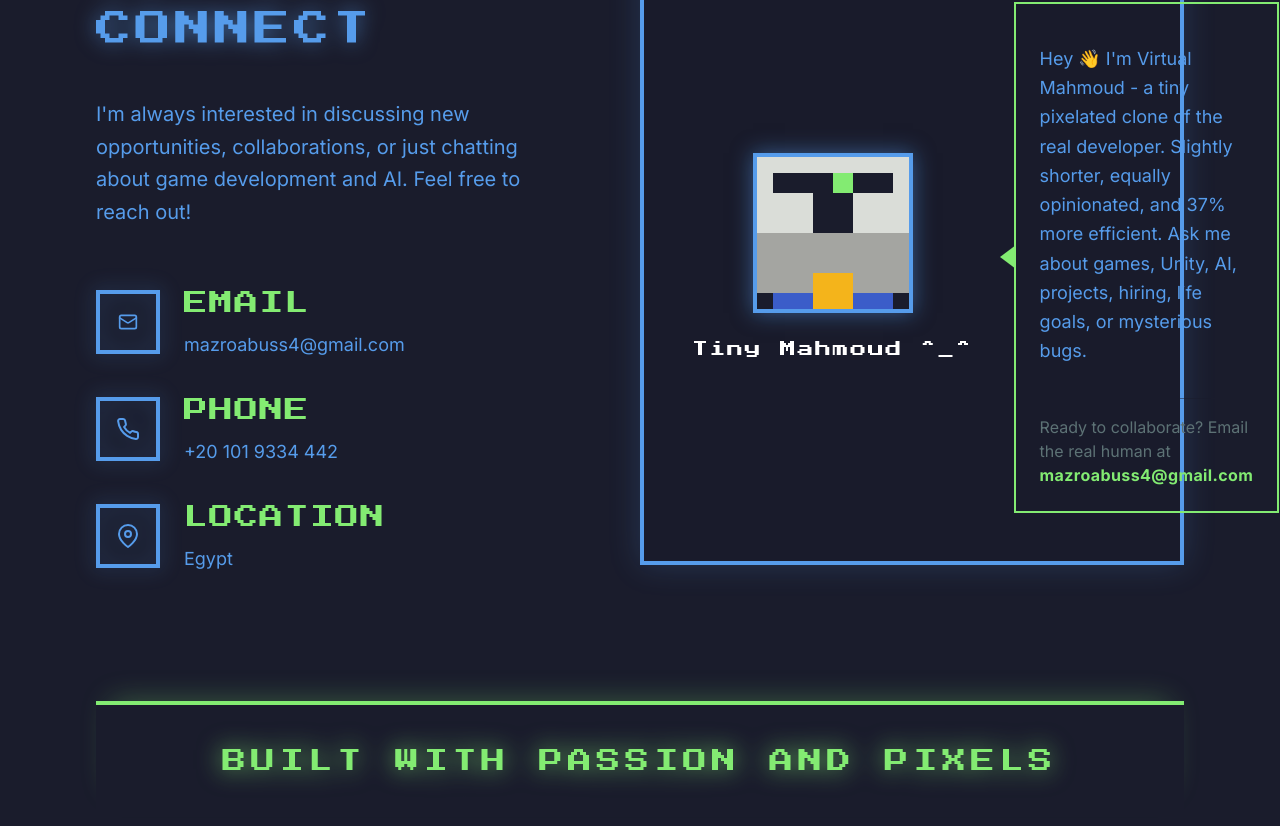
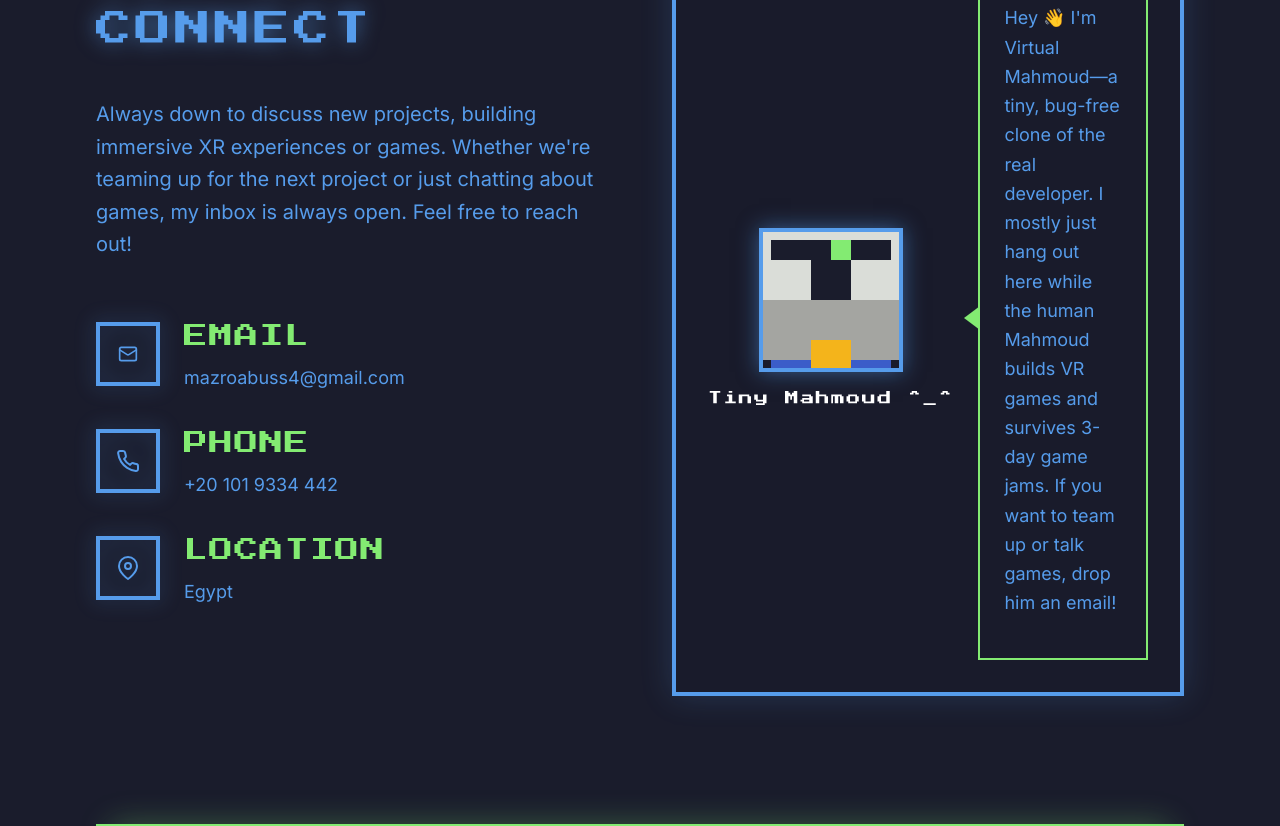
Before and after one commit to MahmoudHany908/portfolio, a React (Vite) app: page /quick in a window 1280 px wide. Shown: the part 8114-8940 px from the top of the page. Built offline with nearby package versions, Linux system fonts and the light colour scheme.

Commit message:
Update contact section texts and footer quote

```diff
--- a/src/pages/SimpleView.jsx
+++ b/src/pages/SimpleView.jsx
@@ -291,7 +291,7 @@ export default function SimpleView() {
                 Let's Connect
               </h3>
               <p className="text-retro-light-blue text-lg md:text-xl leading-relaxed">
-                I'm always interested in discussing new opportunities, collaborations, or just chatting about game development and AI. Feel free to reach out!
+                Always down to discuss new projects, building immersive XR experiences or games. Whether we're teaming up for the next project or just chatting about games, my inbox is always open. Feel free to reach out!
               </p>
 
               <div className="space-y-8 pt-4">
@@ -329,11 +329,11 @@ export default function SimpleView() {
 
             {/* Right Column: Knight Dialogue */}
             <div className="lg:w-1/2 mt-12 lg:mt-0 relative flex flex-col justify-center">
-              <div className="border-4 border-retro-light-blue p-8 md:p-12 flex flex-col md:flex-row gap-10 items-center bg-retro-dark/80 backdrop-blur-sm shadow-[0_0_30px_rgba(86,156,235,0.2)]">
+              <div className="border-4 border-retro-light-blue p-6 md:p-8 flex flex-col md:flex-row gap-6 items-center md:items-stretch bg-retro-dark/80 backdrop-blur-sm shadow-[0_0_30px_rgba(86,156,235,0.2)]">
 
                 {/* Knight Avatar Box */}
-                <div className="flex flex-col items-center gap-6 shrink-0 z-10">
-                  <div className="w-32 h-32 md:w-40 md:h-40 border-4 border-retro-light-blue bg-retro-dark flex items-center justify-center overflow-hidden shadow-[0_0_20px_rgba(86,156,235,0.5)]">
+                <div className="flex flex-col items-center gap-4 shrink-0 justify-center">
+                  <div className="w-32 h-32 md:w-36 md:h-36 border-4 border-retro-light-blue bg-retro-dark flex items-center justify-center overflow-hidden shadow-[0_0_20px_rgba(86,156,235,0.5)]">
                     <svg width="128" height="128" viewBox="0 0 16 16" overflow="visible" className="transform scale-[2.5]">
                       {/* Small Red Plume */}
                       <rect x="7" y="0" width="2" height="1" fill="#d95763" />
@@ -362,23 +362,17 @@ export default function SimpleView() {
                       <rect x="9" y="15" width="2" height="1" fill="#1a1c2c" />
                     </svg>
                   </div>
-                  <span className="font-pixel text-white text-sm md:text-base tracking-widest text-center whitespace-nowrap">Tiny Mahmoud ^_^</span>
+                  <span className="font-pixel text-white text-sm tracking-widest text-center whitespace-nowrap">Tiny Mahmoud ^_^</span>
                 </div>
 
                 {/* Dialogue Box */}
-                <div className="flex-1 border-2 border-retro-light-green p-6 relative">
+                <div className="flex-1 border-2 border-retro-light-green p-5 md:p-6 relative flex flex-col justify-center">
                   {/* Speech bubbles arrow */}
                   <div className="absolute top-1/2 -left-4 w-0 h-0 border-y-[12px] border-y-transparent border-r-[16px] border-r-retro-light-green transform -translate-y-1/2 hidden md:block"></div>
                   <div className="absolute -top-4 left-1/2 w-0 h-0 border-x-[12px] border-x-transparent border-b-[16px] border-b-retro-light-green transform -translate-x-1/2 md:hidden"></div>
 
-                  <p className="text-retro-light-blue text-base md:text-lg leading-relaxed font-sans mt-4">
-                    Hey 👋 I'm Virtual Mahmoud - a tiny pixelated clone of the real developer.
-                    Slightly shorter, equally opinionated, and 37% more efficient.
-                    Ask me about games, Unity, AI, projects, hiring, life goals, or mysterious bugs.
-                  </p>
-
-                  <p className="text-retro-gray text-sm md:text-base mt-8 border-t border-retro-dark/50 pt-4">
-                    Ready to collaborate? Email the real human at <a href={`mailto:${profile.email}`} className="text-retro-light-green hover:underline font-bold tracking-wide">{profile.email}</a>
+                  <p className="text-retro-light-blue text-base md:text-lg leading-relaxed font-sans mb-4">
+                    Hey 👋 I'm Virtual Mahmoud—a tiny, bug-free clone of the real developer. I mostly just hang out here while the human Mahmoud builds VR games and survives 3-day game jams. If you want to team up or talk games, drop him an email!
                   </p>
                 </div>
               </div>
@@ -386,8 +380,13 @@ export default function SimpleView() {
 
           </div>
 
-          <div className="mt-32 pt-10 border-t-[4px] border-retro-light-green text-center pb-10 shadow-[0_-15px_30px_-15px_rgba(131,235,114,0.3)]">
-            <p className="font-pixel text-retro-light-green text-xl md:text-2xl drop-shadow-[0_0_12px_rgba(131,235,114,0.8)] tracking-[0.2em] uppercase">BUILT WITH PASSION AND PIXELS</p>
+          <div className="mt-32 pt-10 border-t-[4px] border-retro-light-green flex flex-col items-center justify-center pb-10 shadow-[0_-15px_30px_-15px_rgba(131,235,114,0.3)] gap-4">
+            <p className="font-pixel text-retro-light-green text-lg md:text-xl drop-shadow-[0_0_12px_rgba(131,235,114,0.8)] leading-relaxed text-center px-4">
+              “Why shouldn't people be able to teleport wherever they want?”
+            </p>
+            <p className="text-retro-light-blue text-sm md:text-base tracking-widest uppercase font-bold text-center">
+              — Palmer Luckey, Founder of Oculus VR
+            </p>
           </div>
         </motion.section>
       </div>
```
